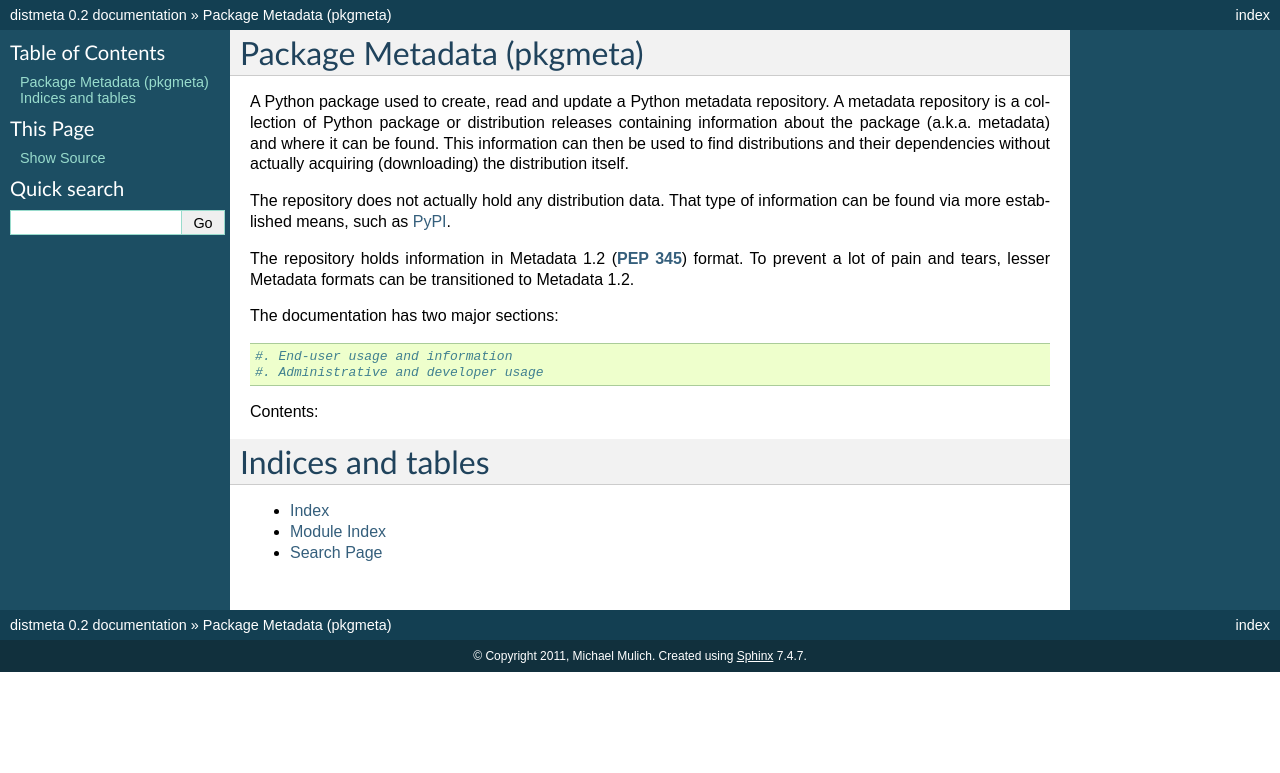
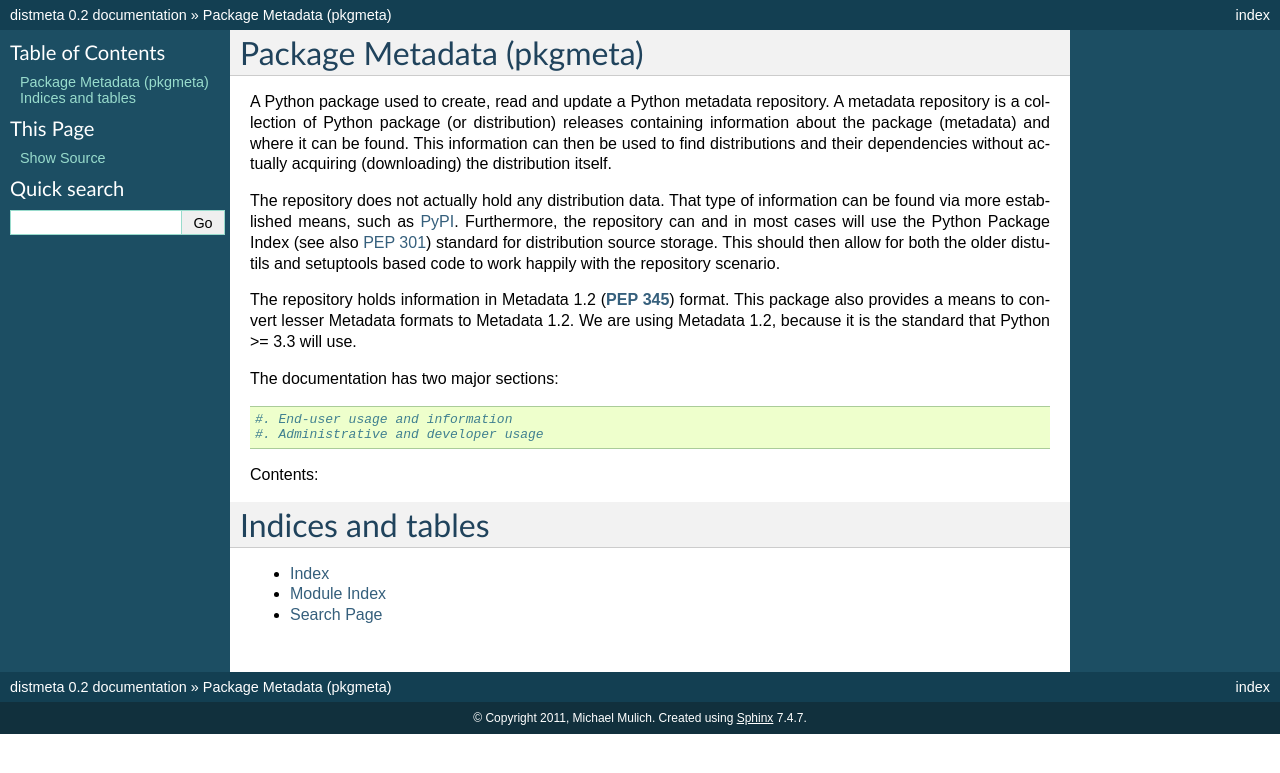
Before and after one commit to mmulich/pkgmeta, a Sphinx documentation site: the page built from docs/source/index.rst, in a window 1280 px wide. Shown: the top 773 px of the page. Built offline with Sphinx 7.4.7, drawn with Linux system fonts in a browser that asks for light colours.

Commit message:
Sphinx docs updated

```diff
--- a/README.rst
+++ b/README.rst
@@ -4,7 +4,10 @@ pkgmeta
 
 Python Package Metadata Library
 
-See also https://github.com/pumazi/pkgmeta/wiki
+See also:
+
+- https://github.com/pumazi/pkgmeta/wiki
+- the docs directory of this package (sphinx-based documentation)
 
 Installation
 ------------
--- a/docs/source/index.rst
+++ b/docs/source/index.rst
@@ -3,19 +3,30 @@ Package Metadata (pkgmeta)
 
 A Python package used to create, read and update a Python metadata
 repository. A metadata repository is a collection of Python
-package or distribution
-releases containing information about the package (a.k.a. metadata) and
-where it can be found. This information can then be used to find distributions
+package (or distribution)
+releases containing information about the package (metadata)
+and where it can be found.
+This information can then be used to find distributions
 and their dependencies without actually acquiring (downloading) the
 distribution itself.
 
 The repository does not actually hold any distribution data. That type of
-information can be found via more established means, such as `PyPI
-<http://pypi.pythong.org/pypi/>`_.
+information can be found via more established means, such as
+`PyPI <http://pypi.pythong.org/pypi/>`_. Furthermore, the repository can
+and in most cases will use
+the Python Package Index (see also
+`PEP 301 <http://www.python.org/dev/peps/pep-0301/>`_)
+standard for distribution source storage.
+This should then allow for both the older
+distutils and setuptools based code
+to work happily with the repository scenario.
 
 The repository holds information in Metadata 1.2 (:pep:`345`) format.
-To prevent a lot of pain and tears,
-lesser Metadata formats can be transitioned to Metadata 1.2.
+This package also provides a means
+to convert lesser Metadata formats
+to Metadata 1.2.
+We are using Metadata 1.2,
+because it is the standard that Python >= 3.3 will use.
 
 The documentation has two major sections::
 
```
